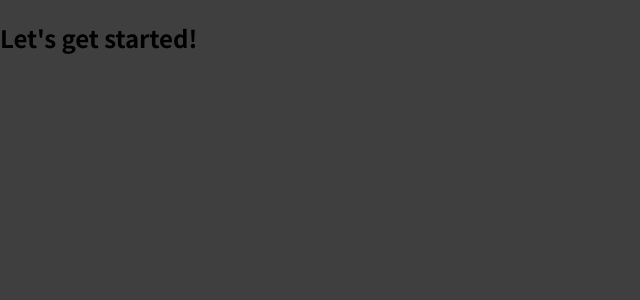
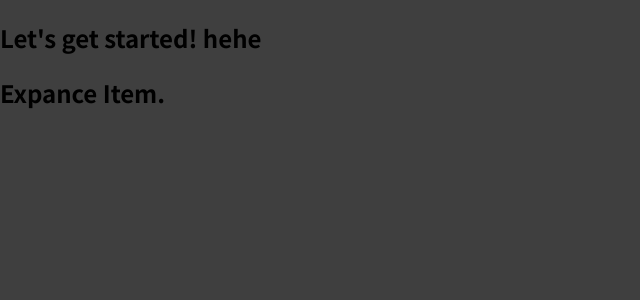
Before and after one commit to aadil42/01-starting-setup, a JavaScript app: page / in a window 1280 px wide. Shown: the top 300 px of the page, without its empty margins (0-640 px from the left). Built offline with nearby package versions, Linux system fonts and the light colour scheme.

Commit message:
created an ExpanceItem component in components directory. Exported it. Imported in the App.js file and rendered it as JSX

```diff
--- a/src/App.js
+++ b/src/App.js
@@ -1,7 +1,10 @@
+import ExpanceItem from './components/ExpanceItem';
+
 function App() {
   return (
     <div>
-      <h2>Let's get started!</h2>
+      <h2>Let's get started! hehe</h2>
+      <ExpanceItem/>
     </div>
   );
 }
--- /dev/null
+++ b/src/components/ExpanceItem.js
@@ -0,0 +1,7 @@
+function ExpanceItem() {
+    return (
+        <h2>Expance Item.</h2>
+    );
+}
+
+export default ExpanceItem;
```
